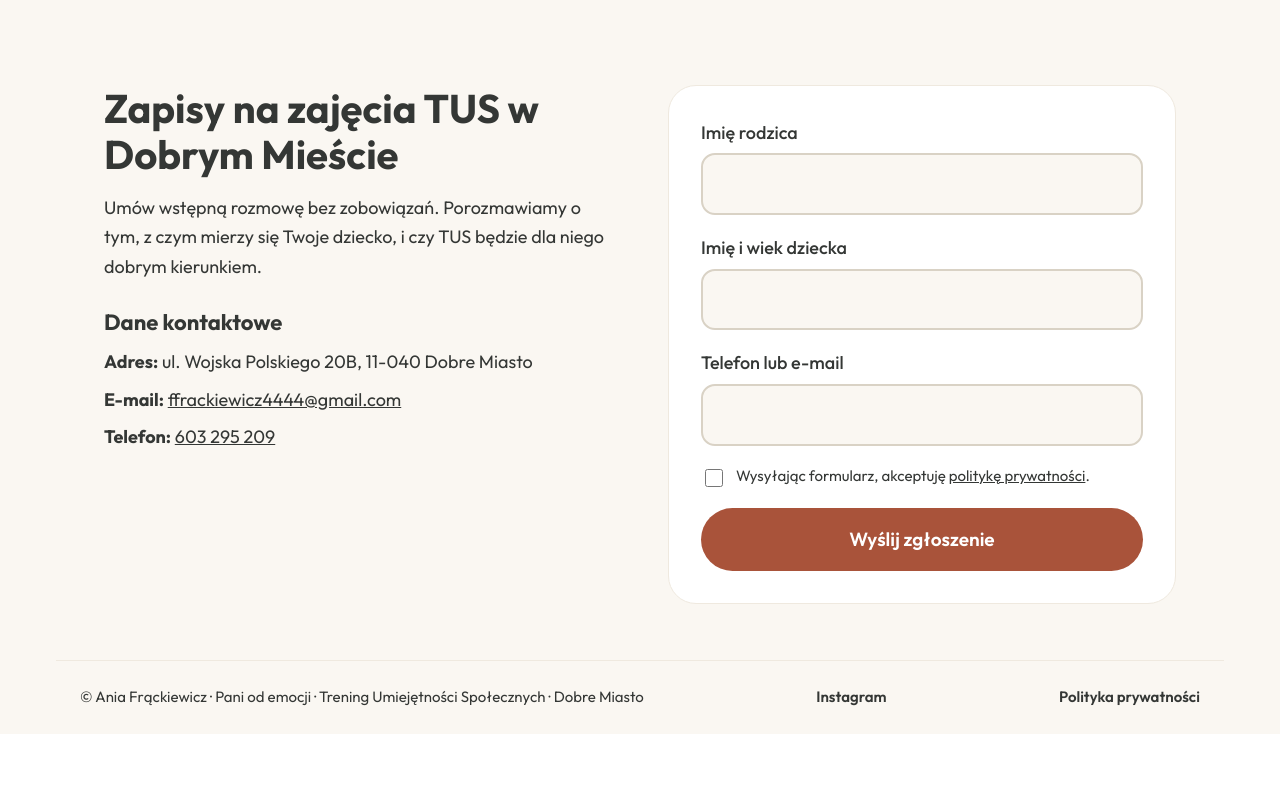
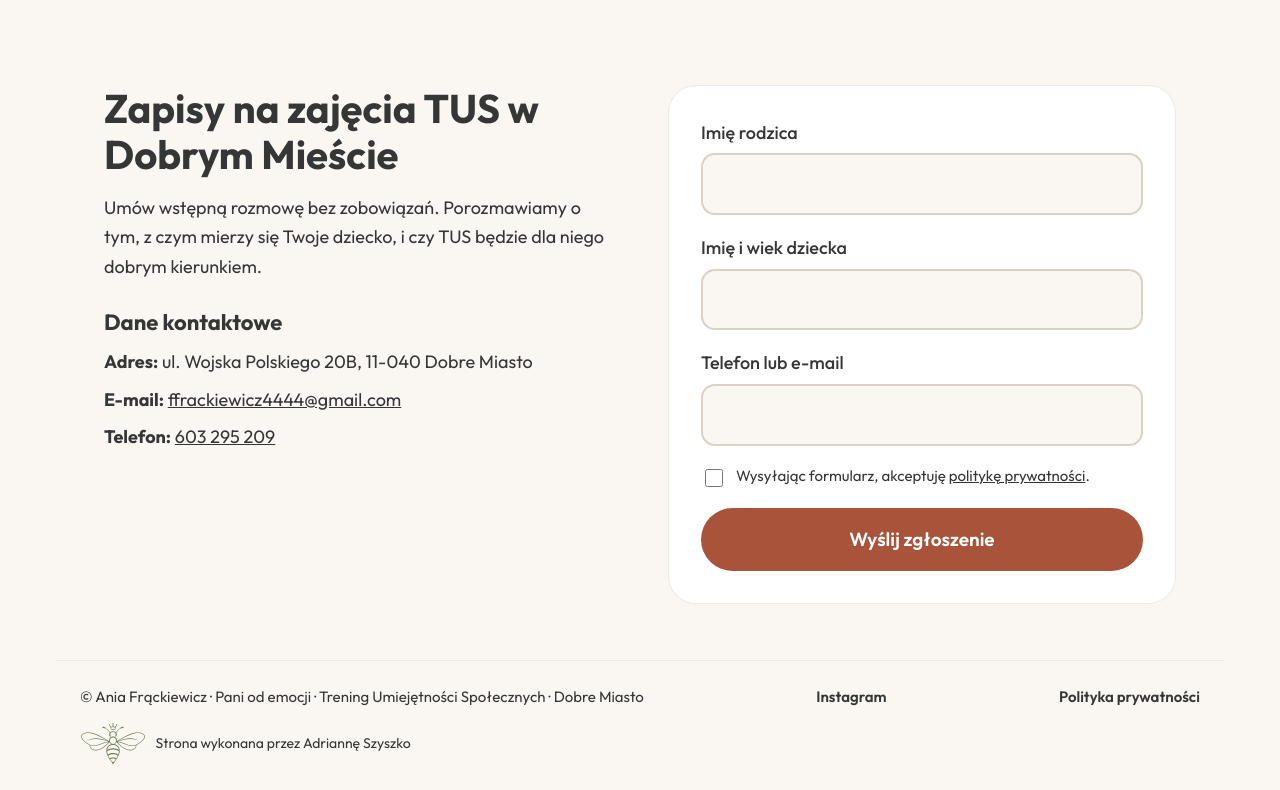
Before and after one commit to AniaFrackiewicz/PlanC, a plain HTML site: page index.html in a window 1280 px wide. Shown: the part 7037-7827 px from the top of the page. Before the commit the page ends 7771 px from the top, so only its background shows below. Drawn offline with Linux system fonts and the light colour scheme.

Commit message:
Stopka: logo i podpis wykonawcy
Co-Authored-By: Claude Haiku 5.5 <noreply@anthropic.com>
Claude-Session: https://claude.ai/code/session_01FuMvR3atavuYCBiQz7Ng3n

```diff
--- a/index.html
+++ b/index.html
@@ -369,6 +369,7 @@
   <span>© Ania Frąckiewicz · Pani od emocji · Trening Umiejętności Społecznych · Dobre Miasto</span>
   <a href="https://www.instagram.com/twojplanc/" style="text-decoration:none;font-weight:600">Instagram</a>
   <a href="polityka-prywatnosci.html" style="text-decoration:none;font-weight:600">Polityka prywatności</a>
+  <div style="display:flex;align-items:center;gap:10px;font-size:14px"><img src="logo/osa-z-korona.svg" alt="Logo: osa z koroną" style="height:44px;width:auto"><span>Strona wykonana przez Adriannę Szyszko</span></div>
 </footer>
 
 <a href="#top" aria-label="Wróć na górę strony" style="display:flex;align-items:center;justify-content:center;text-decoration:none;position:fixed;left:max(16px,env(safe-area-inset-left,0px));bottom:max(16px,env(safe-area-inset-bottom,0px));z-index:50;width:52px;height:52px;border-radius:50%;border:none;background:#2B2350;color:#FFFFFF;font-size:24px;line-height:1;cursor:pointer;box-shadow:0 4px 14px rgba(43,35,80,0.25)">↑</a>
```
Also changed, not shown: logo/osa-z-korona.svg (added).
